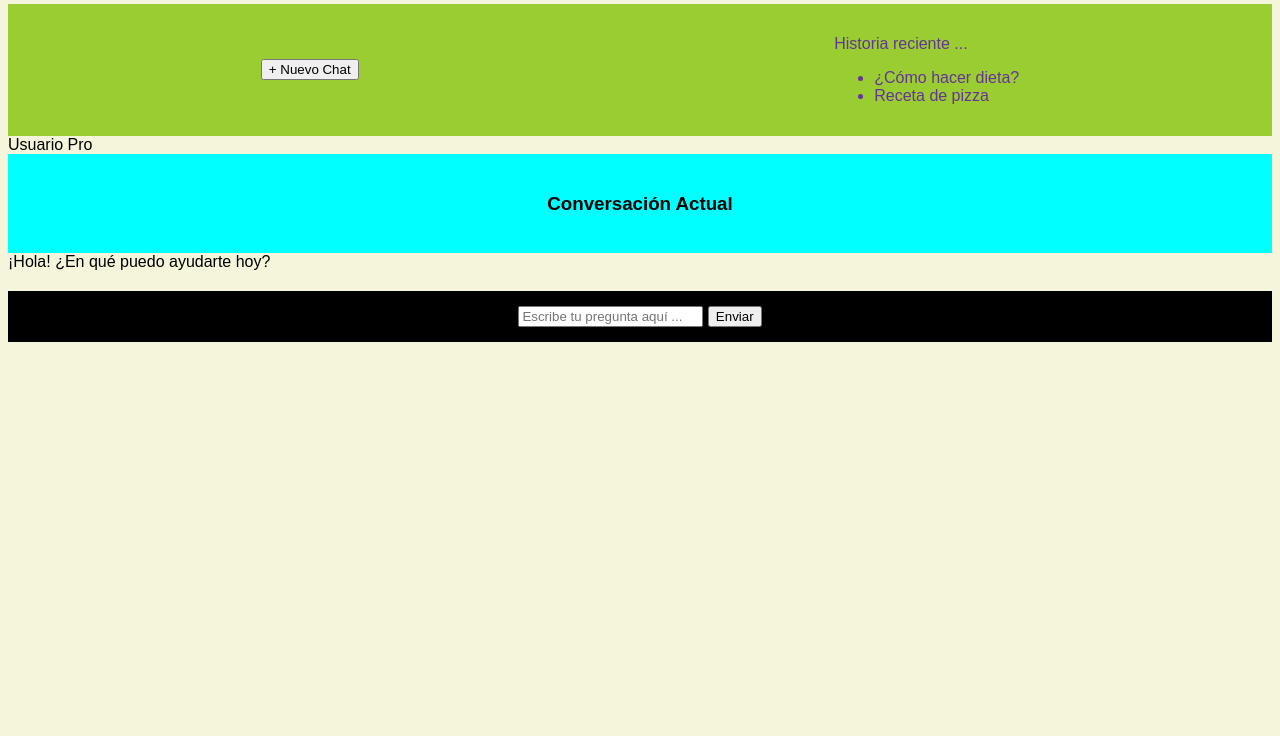
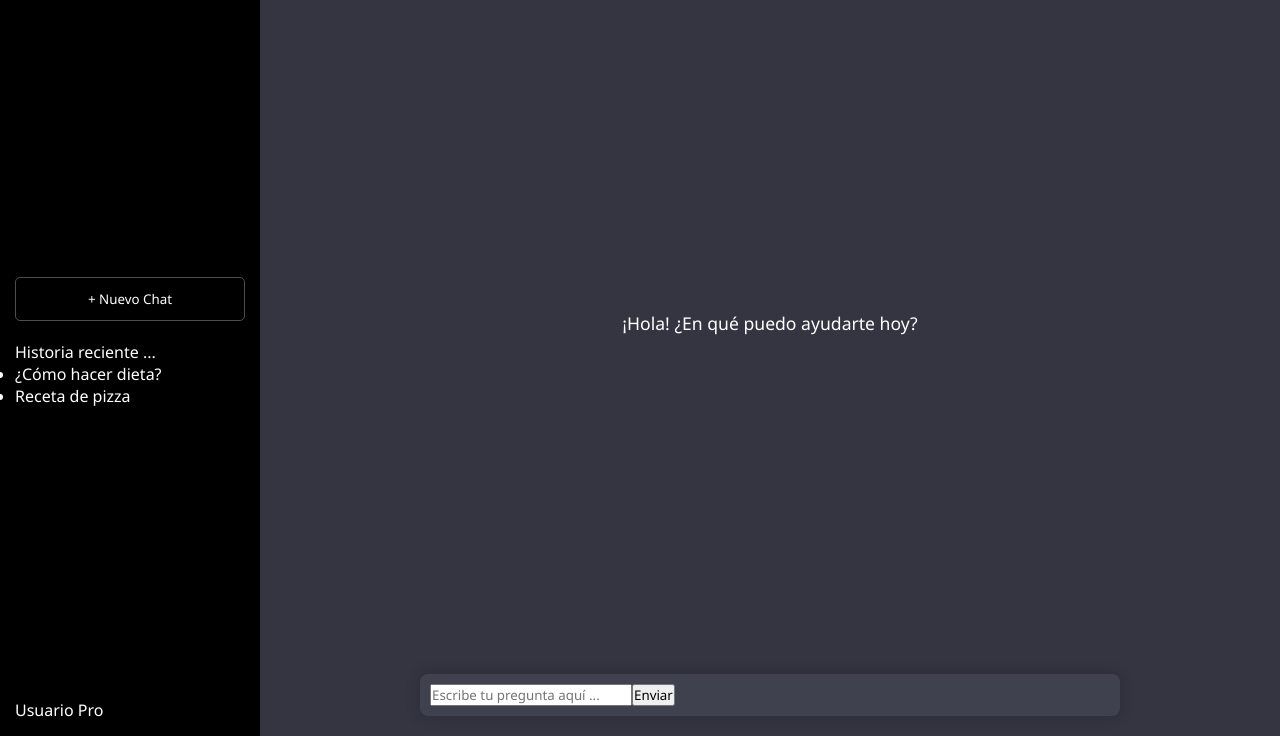
Before and after one commit to barevalosv/serprofes, a plain HTML site: page saas-ia/index.html in a window 1280 px wide. Shown: the part 64-800 px from the top of the page. Drawn offline with Linux system fonts and the light colour scheme; files that its build step writes are made by us from their sources.

Commit message:
modificacion index style

```diff
--- /dev/null
+++ b/saas-ia/style.css
@@ -0,0 +1,78 @@
+*{
+    margin: 0;
+    padding: 0;
+    box-sizing: border-box;
+    font-family: 'Segoe UI', Tahoma, Geneva, Verdana, sans-serif;
+
+}
+
+.app-container{
+    display: flex;
+    height: 100vh;
+    overflow: hidden;
+
+}
+
+.sidebar{
+    width: 260px;
+    background-color: black;
+    color: white;
+    display: flex;
+    flex-direction: column;
+    justify-content: space-between;
+    padding: 15px;
+}
+
+.menu-lateral button{
+    width: 100%;
+    padding: 12px;
+    background: transparent;
+    border: 1px solid #4d4d4f;
+    color: white;
+    border-radius: 5px;
+    cursor: pointer;
+    margin-bottom: 20px;
+}
+
+.chat-area{
+    flex-grow: 1;
+    display: flex;
+    flex-direction: column;
+    background-color: #343541;
+}
+
+.chat-header{
+    padding: 15px;
+    border-bottom: 1px solid #4d4d4f;
+    color: #ececf1;
+    text-align: center;
+}
+
+.mensajes-container{
+    flex-grow: 1;
+    padding: 40px;
+    display: flex;
+    justify-content: center;
+    align-items: center;
+}
+
+.mensaje-ia{
+    color: white;
+    max-width: 600px;
+    font-size: 1.1rem;
+    line-height: 1.6;
+}
+
+.input-area{
+    padding: 20px 40px;
+}
+
+.chat-form{
+    max-width: 700px;
+    margin: 0 auto;
+    display: flex;
+    background-color: #40414f;
+    padding: 10px;
+    border-radius: 8px;
+    box-shadow: 0 0 15px rgba(0, 0, 0, 0.2);
+}
```
Also changed, not shown: saas-ia/index.html (+3 -2 lines), saas-ia/robot IA.jpg (deleted).
